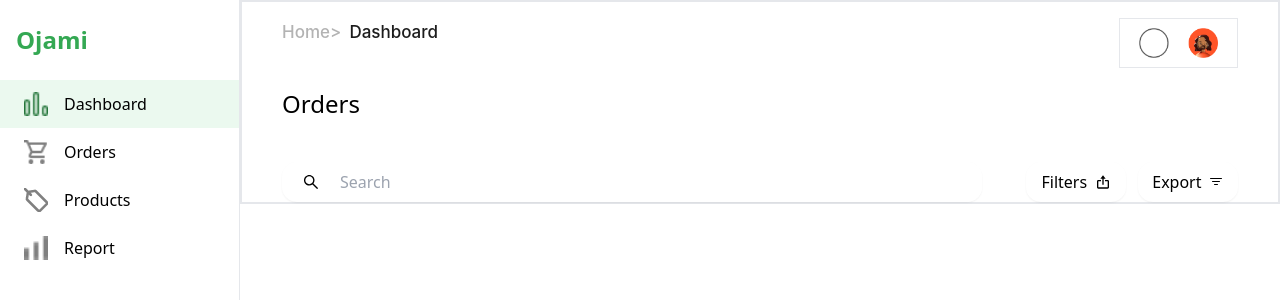
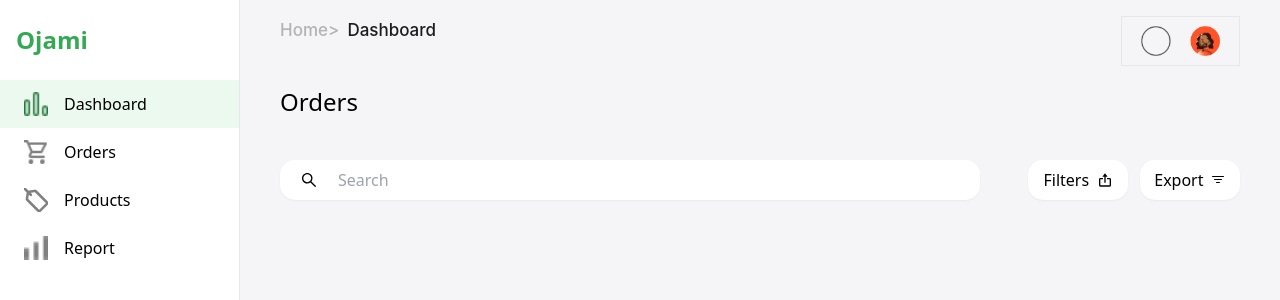
Before and after one commit to Lexpiper/Ojami-Admin-Dashboard, a React (Vite) app in the folder my-admin-dashboard/: page /orders in a window 1280 px wide. Shown: the top 300 px of the page. Built offline with nearby package versions, Linux system fonts and the light colour scheme; a web font is replaced by a local one.

Commit message:
Refactor Layout component for improved organization and readability

```diff
--- a/my-admin-dashboard/src/components/Layout/index.tsx
+++ b/my-admin-dashboard/src/components/Layout/index.tsx
@@ -11,11 +11,11 @@ const Layout = ({ children } :Props) => {
       <div className="">
         <Sidebar />
       </div>
-      <div className="border-2 w-full">
-        <div className="sticky">
+      <div className=" w-full">
+        <div className="sticky bg-[#f5f4f7] ">
           <Navbar />
         </div>
-        <div className="">
+        <div className="bg-[#f5f4f7] h-screen">
           {children}
         </div>
       </div>
```
